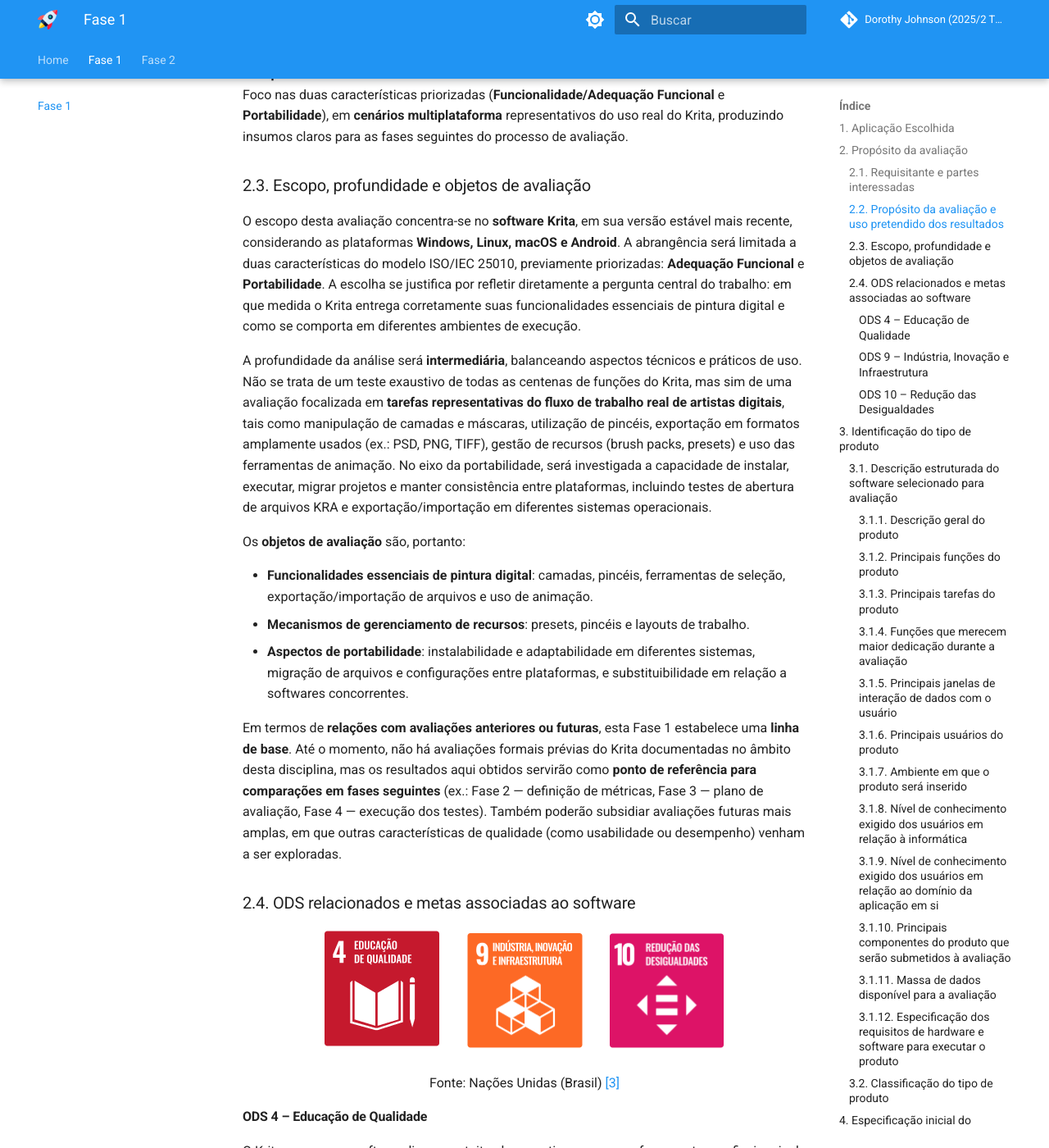
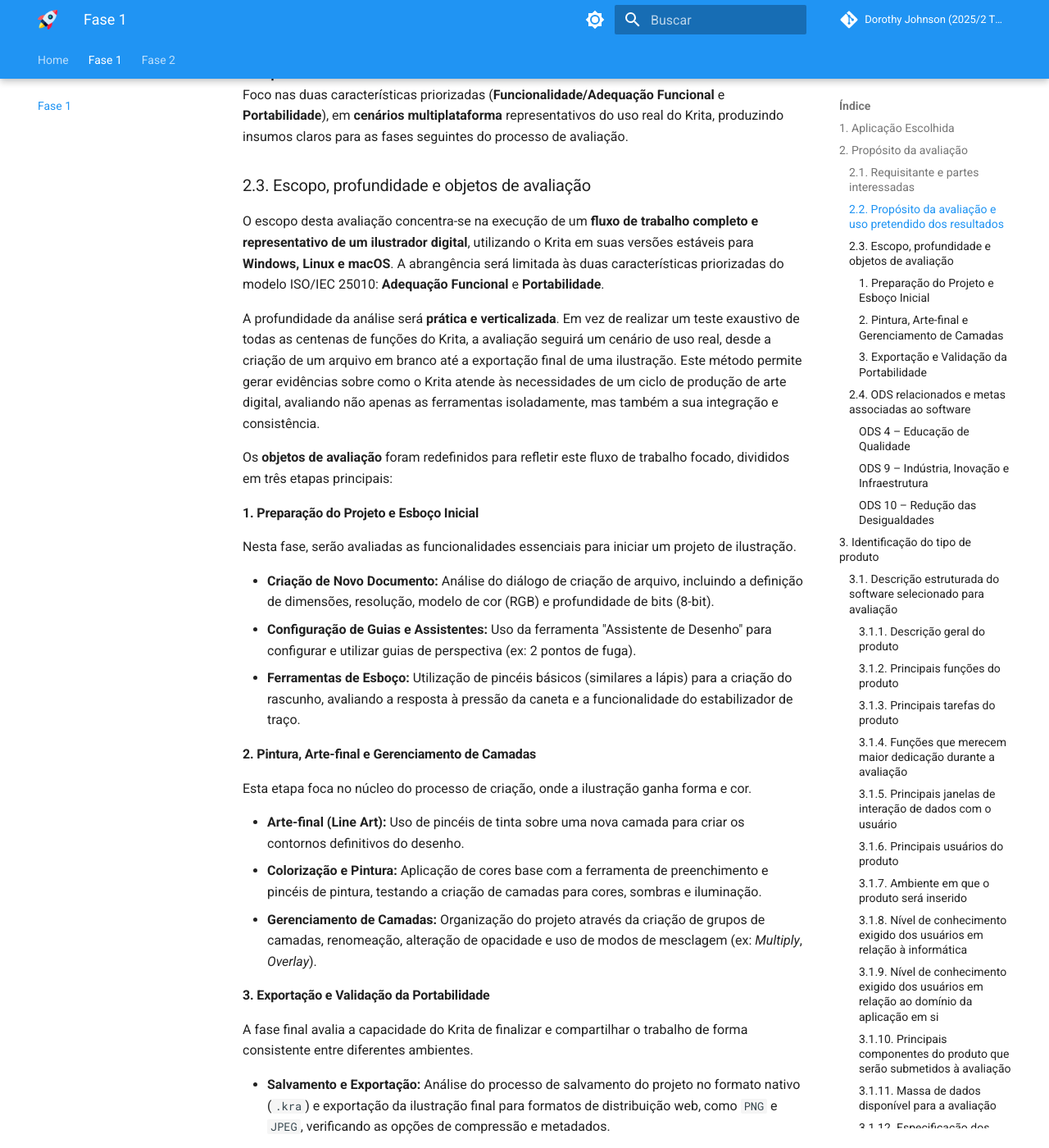
Before and after one commit to FCTE-Qualidade-de-Software-1/2025-2_T02_DOROTHY-JOHNSON, an MkDocs documentation site: the page built from docs/fase1/execucaoFase1.md, in a window 1280 px wide and 1400 px high, scrolled down 1829 px. Shown: the whole window at 82% size. Built offline with MkDocs 1.6.1 and Material for MkDocs 9.7.7, drawn with Linux system fonts in a browser that asks for light colours; comment, search, counter and statistics services are not loaded; some of the changed text lies outside the part shown.

Commit message:
feat: Definição de escopo

```diff
--- a/docs/fase1/execucaoFase1.md
+++ b/docs/fase1/execucaoFase1.md
@@ -53,18 +53,37 @@
 
 ### 2.3. Escopo, profundidade e objetos de avaliação
 
-<!-- Definir o escopo da avaliação, qual será a profundidade da análise e quais objetos serão avaliados -->
-O escopo desta avaliação concentra-se no **software Krita**, em sua versão estável mais recente, considerando as plataformas **Windows, Linux, macOS e Android**. A abrangência será limitada a duas características do modelo ISO/IEC 25010, previamente priorizadas: **Adequação Funcional** e **Portabilidade**. A escolha se justifica por refletir diretamente a pergunta central do trabalho: em que medida o Krita entrega corretamente suas funcionalidades essenciais de pintura digital e como se comporta em diferentes ambientes de execução.
+O escopo desta avaliação concentra-se na execução de um **fluxo de trabalho completo e representativo de um ilustrador digital**, utilizando o Krita em suas versões estáveis para **Windows, Linux e macOS**. A abrangência será limitada às duas características priorizadas do modelo ISO/IEC 25010: **Adequação Funcional** e **Portabilidade**.
 
-A profundidade da análise será **intermediária**, balanceando aspectos técnicos e práticos de uso. Não se trata de um teste exaustivo de todas as centenas de funções do Krita, mas sim de uma avaliação focalizada em **tarefas representativas do fluxo de trabalho real de artistas digitais**, tais como manipulação de camadas e máscaras, utilização de pincéis, exportação em formatos amplamente usados (ex.: PSD, PNG, TIFF), gestão de recursos (brush packs, presets) e uso das ferramentas de animação. No eixo da portabilidade, será investigada a capacidade de instalar, executar, migrar projetos e manter consistência entre plataformas, incluindo testes de abertura de arquivos KRA e exportação/importação em diferentes sistemas operacionais.
+A profundidade da análise será **prática e verticalizada**. Em vez de realizar um teste exaustivo de todas as centenas de funções do Krita, a avaliação seguirá um cenário de uso real, desde a criação de um arquivo em branco até a exportação final de uma ilustração. Este método permite gerar evidências sobre como o Krita atende às necessidades de um ciclo de produção de arte digital, avaliando não apenas as ferramentas isoladamente, mas também a sua integração e consistência.
 
-Os **objetos de avaliação** são, portanto:
+Os **objetos de avaliação** foram redefinidos para refletir este fluxo de trabalho focado, divididos em três etapas principais:
 
-- **Funcionalidades essenciais de pintura digital**: camadas, pincéis, ferramentas de seleção, exportação/importação de arquivos e uso de animação.
-- **Mecanismos de gerenciamento de recursos**: presets, pincéis e layouts de trabalho.
-- **Aspectos de portabilidade**: instalabilidade e adaptabilidade em diferentes sistemas, migração de arquivos e configurações entre plataformas, e substituibilidade em relação a softwares concorrentes.
+#### 1. Preparação do Projeto e Esboço Inicial
+Nesta fase, serão avaliadas as funcionalidades essenciais para iniciar um projeto de ilustração.
 
-Em termos de **relações com avaliações anteriores ou futuras**, esta Fase 1 estabelece uma **linha de base**. Até o momento, não há avaliações formais prévias do Krita documentadas no âmbito desta disciplina, mas os resultados aqui obtidos servirão como **ponto de referência para comparações em fases seguintes** (ex.: Fase 2 — definição de métricas, Fase 3 — plano de avaliação, Fase 4 — execução dos testes). Também poderão subsidiar avaliações futuras mais amplas, em que outras características de qualidade (como usabilidade ou desempenho) venham a ser exploradas.
+- **Criação de Novo Documento:** Análise do diálogo de criação de arquivo, incluindo a definição de dimensões, resolução, modelo de cor (RGB) e profundidade de bits (8-bit).
+- **Configuração de Guias e Assistentes:** Uso da ferramenta "Assistente de Desenho" para configurar e utilizar guias de perspectiva (ex: 2 pontos de fuga).
+- **Ferramentas de Esboço:** Utilização de pincéis básicos (similares a lápis) para a criação do rascunho, avaliando a resposta à pressão da caneta e a funcionalidade do estabilizador de traço.
+
+#### 2. Pintura, Arte-final e Gerenciamento de Camadas
+Esta etapa foca no núcleo do processo de criação, onde a ilustração ganha forma e cor.
+
+- **Arte-final (Line Art):** Uso de pincéis de tinta sobre uma nova camada para criar os contornos definitivos do desenho.
+- **Colorização e Pintura:** Aplicação de cores base com a ferramenta de preenchimento e pincéis de pintura, testando a criação de camadas para cores, sombras e iluminação.
+- **Gerenciamento de Camadas:** Organização do projeto através da criação de grupos de camadas, renomeação, alteração de opacidade e uso de modos de mesclagem (ex: *Multiply*, *Overlay*).
+
+#### 3. Exportação e Validação da Portabilidade
+A fase final avalia a capacidade do Krita de finalizar e compartilhar o trabalho de forma consistente entre diferentes ambientes.
+
+- **Salvamento e Exportação:** Análise do processo de salvamento do projeto no formato nativo (`.kra`) e exportação da ilustração final para formatos de distribuição web, como `PNG` e `JPEG`, verificando as opções de compressão e metadados.
+- **Teste de Consistência Multiplataforma:** O principal teste de portabilidade consistirá em:
+    1. Criar e salvar um arquivo `.kra` em um sistema operacional (ex: Windows).
+    2. Abrir o mesmo arquivo em outro sistema operacional (ex: Linux).
+    3. Verificar a integridade visual e estrutural do projeto (camadas, cores, modos de mesclagem, guias).
+    4. Exportar a imagem a partir do segundo sistema e comparar o resultado com a exportação original.
+
+Em termos de relações com avaliações anteriores ou futuras, esta Fase 1 estabelece uma **linha de base**. Até o momento, não há avaliações formais prévias do Krita documentadas no âmbito desta disciplina, mas os resultados aqui obtidos servirão como **ponto de referência para comparações em fases seguintes** (ex.: Fase 2 — definição de métricas, Fase 3 — plano de avaliação, Fase 4 — execução dos testes). Também poderão subsidiar avaliações futuras mais amplas, em que outras características de qualidade (como usabilidade ou desempenho) venham a ser exploradas.
 
 ### 2.4. ODS relacionados e metas associadas ao software
 <!--*(com breve justificativa do vínculo)*-->
```
Also changed, not shown: docs/fase2/execucaoFase2.md (+1 -1 lines).
